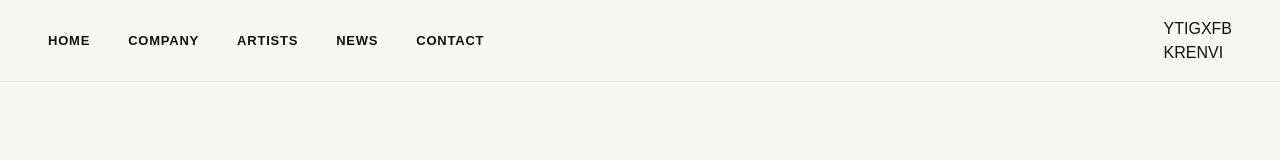
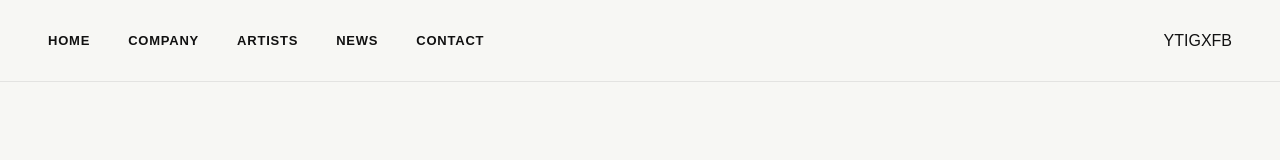
Before and after one commit to musicoke12-pixel/BGM_Homepage, a Next.js app: page /company/about in a window 1280 px wide. Shown: the top 160 px of the page. Built offline with nearby package versions, Linux system fonts and the light colour scheme.

Commit message:
Update Header.jsx

```diff
--- a/components/Header.jsx
+++ b/components/Header.jsx
@@ -6,7 +6,7 @@ export default function Header() {
       <div className="site-container header-inner">
 
         <nav className="header-nav header-nav-left">
-          <Link href="/" className="active">
+          <Link href="/">
             HOME
           </Link>
 
@@ -27,7 +27,6 @@ export default function Header() {
           </Link>
         </nav>
 
-
         <div className="header-right">
           <div className="header-socials">
             <a href="#" aria-label="YouTube">
@@ -46,22 +45,6 @@ export default function Header() {
               FB
             </a>
           </div>
-
-          <div className="header-divider" />
-
-          <div className="header-languages">
-            <button type="button">
-              KR
-            </button>
-
-            <button type="button">
-              EN
-            </button>
-
-            <button type="button">
-              VI
-            </button>
-          </div>
         </div>
 
       </div>
```
